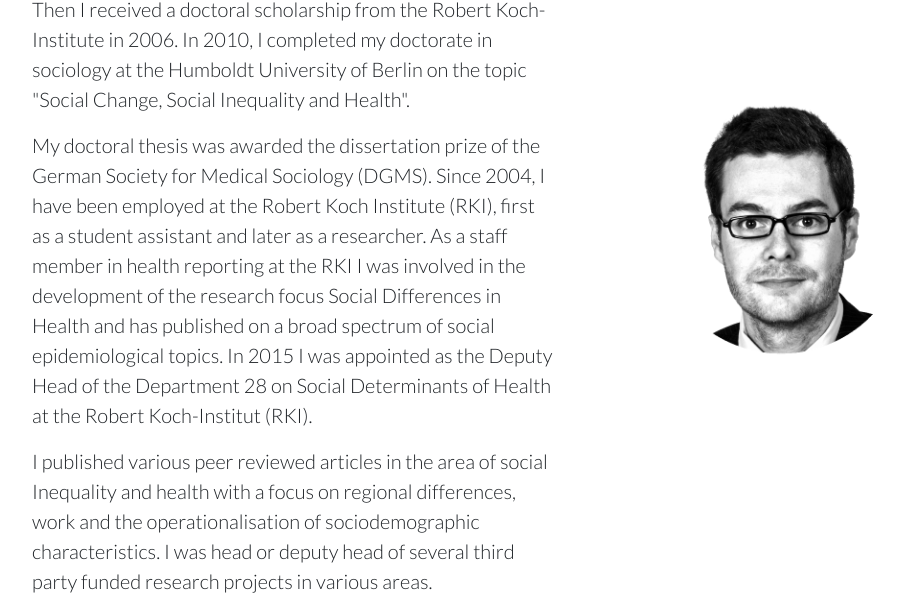
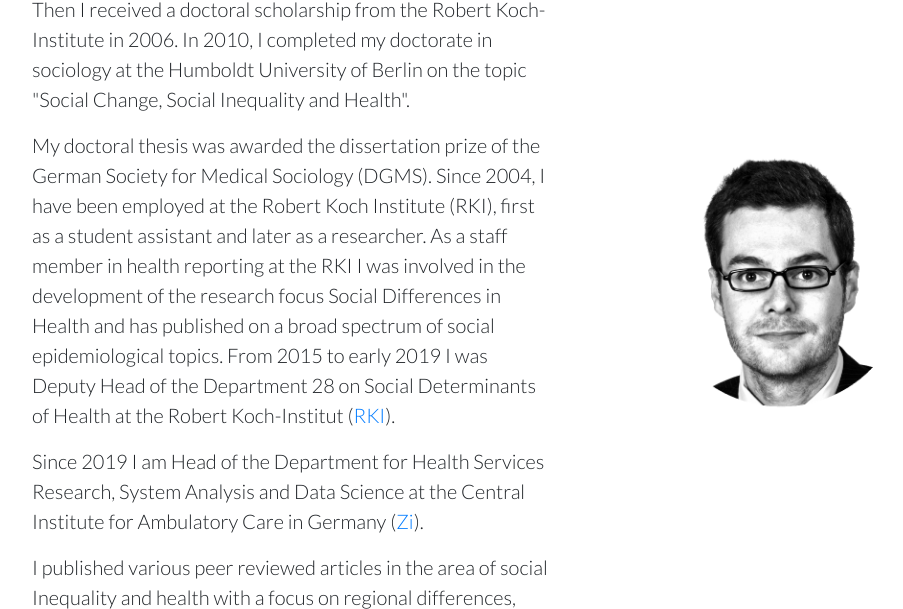
Before and after one commit to lekroll/lekroll.github.io, a website: page index.html in a window 1280 px wide. Shown: the part 672-1281 px from the top of the page, without its empty margins (80-983 px from the left). Drawn offline with nearby package versions, Linux system fonts and the light colour scheme; files that its build step writes are made by us from their sources.

Commit message:
Updated Text

```diff
--- a/index.html
+++ b/index.html
@@ -5,7 +5,7 @@
 
     <meta charset="utf-8">
     <meta name="viewport" content="width=device-width, initial-scale=1, shrink-to-fit=no">
-    <meta name="description" content="Personal Homepage of Dr. Lars Eric Kroll, Berlin. Deputy Head of the Unit for Social Determinants of Health at the Robert Koch-Institute (RKI).">
+    <meta name="description" content="Personal Homepage of Dr. Lars Eric Kroll, Berlin. Head of Department for Health Services Research, System Analysis and Data Science at Zi.">
     <meta name="author" content="Dr. Lars Eric Kroll">
 
     <title>Dr. Lars Eric Kroll </title>
@@ -59,7 +59,9 @@
                       Since 2004, I have been employed at the Robert Koch Institute (RKI), first as a student
                       assistant and later as a researcher. As a staff member in health reporting at the RKI I was involved in the
                       development of the research focus Social Differences in Health and has published on a broad spectrum of social epidemiological topics.
-                      In 2015 I was appointed as the Deputy Head of the Department 28 on Social Determinants of Health at the Robert Koch-Institut (RKI).
+                      From 2015 to early 2019 I was Deputy Head of the Department 28 on Social Determinants of Health at the Robert Koch-Institut (<a href="https://www.rki.de">RKI</a>).</p>
+                      <p class="lead mb-3">Since 2019 I am Head of the Department for Health Services Research, System Analysis and Data Science at the Central Institute for Ambulatory Care in Germany
+                      (<a href="https://www.zi.de">Zi</a>).</p>
                     <p class="lead mb-3">I published various peer reviewed articles in the area of social Inequality and health with a focus on regional differences,
                       work and the operationalisation of sociodemographic characteristics. I was head or deputy head of several third party funded research projects in various areas. </p>
                     <p class="lead mb-0"> </p>
```
